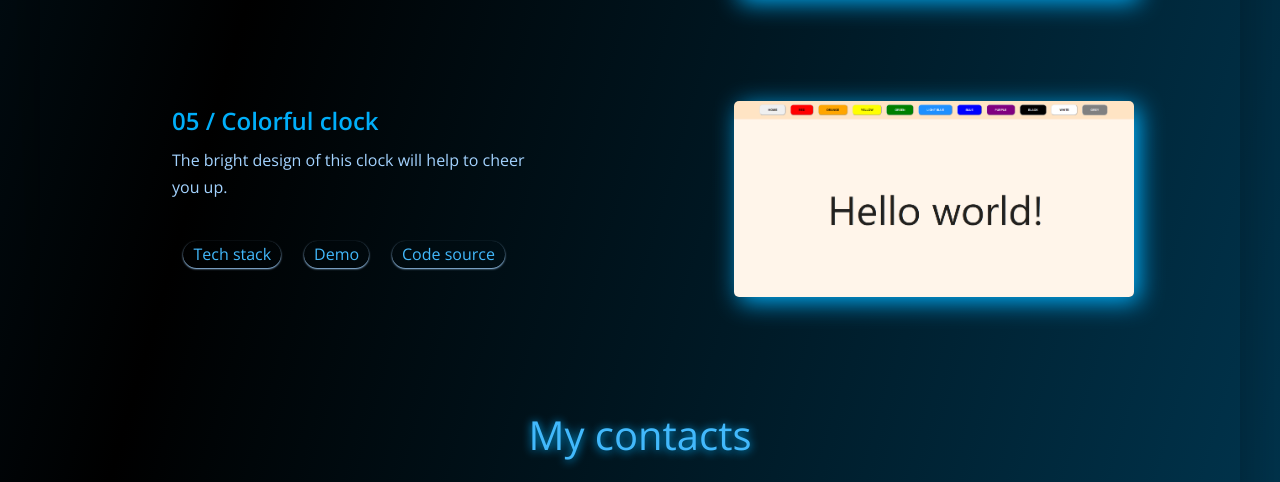
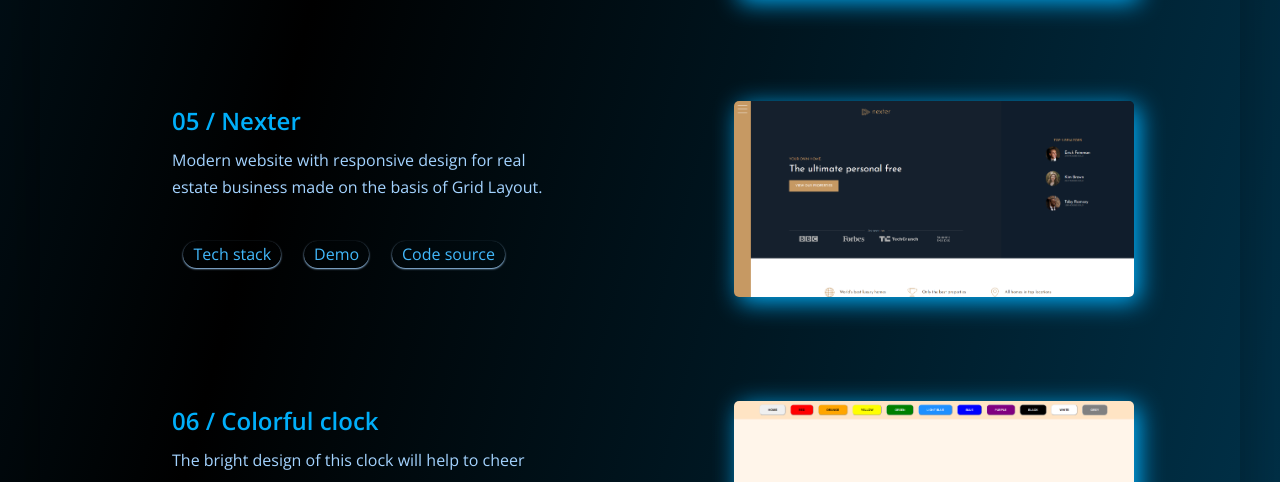
Before and after one commit to AntonRufus/portfolio, a website: page index.html in a window 1280 px wide. Shown: the part 3582-4064 px from the top of the page. Drawn offline with nearby package versions, Linux system fonts and the light colour scheme.

Commit message:
A new project added

```diff
--- a/index.html
+++ b/index.html
@@ -705,35 +705,35 @@
             </div>
 
             <!-- project #5 -->
-            <!--<div class="project" id="project-5">
+            <div class="project" id="project-5">
 
-                &lt;!&ndash; project's header &ndash;&gt;
+                <!-- project's header -->
                 <h2 class="project__header">05 / Nexter</h2>
 
-                &lt;!&ndash; project's body &ndash;&gt;
+                <!-- project's body -->
                 <div class="project__body">
 
-                    &lt;!&ndash; project's description &ndash;&gt;
+                    <!-- project's description -->
                     <div class="project__description">
-                        Nexter was made to improve my skills in working with CSS Grid.
+                        Modern website with responsive design for real estate business made on the basis of Grid Layout.
 
-                        &lt;!&ndash; project #5 tech stack popup &ndash;&gt;
+                        <!-- project #5 tech stack popup -->
                         <div class="popup" id="popup-5">
                             <div class="popup__content">
 
-                                &lt;!&ndash; tech list &ndash;&gt;
+                                <!-- tech list -->
                                 <ul>
 
-                                    &lt;!&ndash; list header &ndash;&gt;
+                                    <!-- list header -->
                                     <h2 class="project__header">Nexter</h2>
 
-                                    &lt;!&ndash; HTML &ndash;&gt;
+                                    <!-- HTML -->
                                     <li>
                                         <ul>
                                             <h3>HTML</h3>
                                         </ul>
                                     </li>
-                                    &lt;!&ndash; CSS &ndash;&gt;
+                                    <!-- CSS -->
                                     <li>
                                         <ul>
                                             <h3>CSS</h3>
@@ -742,15 +742,14 @@
                                             <li>SASS</li>
                                         </ul>
                                     </li>
-
                                 </ul>
 
-                                &lt;!&ndash; button &ndash;&gt;
+                                <!-- button -->
                                 <a href="#project-5" class="btn popup__btn">Close</a>
                             </div>
                         </div>
 
-                        &lt;!&ndash; project's navigation &ndash;&gt;
+                        <!-- project's navigation -->
                         <div class="project__nav">
                             <a href="#popup-5" class="btn">
                                 Tech stack
@@ -770,18 +769,18 @@
                         </div>
                     </div>
 
-                    &lt;!&ndash; project's image &ndash;&gt;
+                    <!-- project's image -->
                     <div class="project__image">
-                        <img src="./img/nexter.jpg" alt="Nexter">
+                        <img src="./img/nexter.png" alt="Nexter">
                     </div>
                 </div>
-            </div>-->
+            </div>
 
             <!-- project #6 -->
             <div class="project" id="project-6">
 
                 <!-- project's header -->
-                <h2 class="project__header">05 / Colorful clock</h2>
+                <h2 class="project__header">06 / Colorful clock</h2>
 
                 <!-- project's body -->
                 <div class="project__body">
@@ -820,7 +819,6 @@
                                             <h3>JavaScript</h3>
                                         </ul>
                                     </li>
-
                                 </ul>
 
                                 <!-- button -->
```
Also changed, not shown: img/nexter.png (added).
